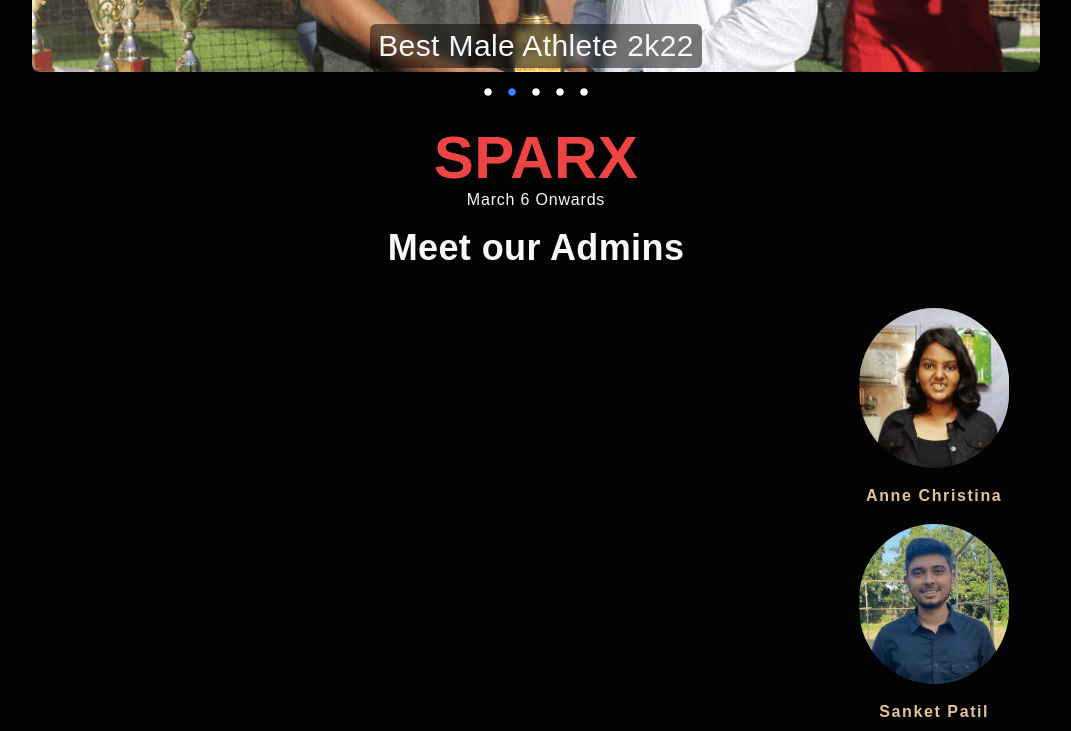
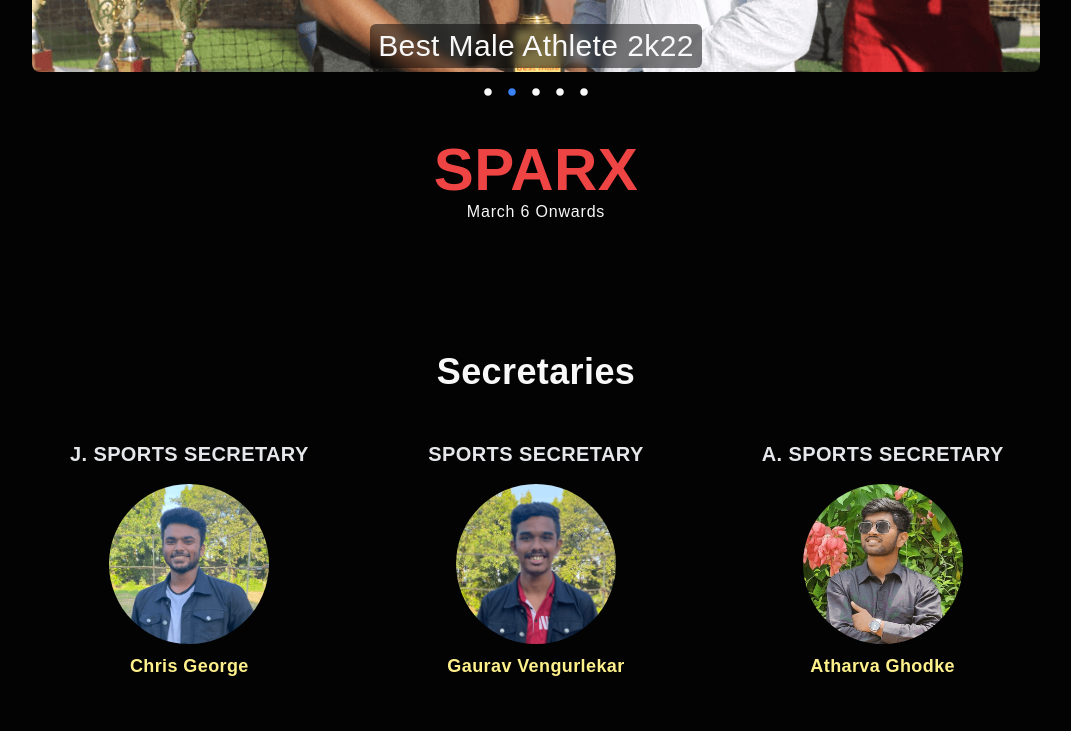
Before and after one commit to MrunalVaidya0715/sparx-website, a Next.js app in the folder sparx-web-app/: page / in a window 1280 px wide. Shown: the part 480-1211 px from the top of the page, without its empty margins (104-1175 px from the left). Built offline with nearby package versions, Linux system fonts and the light colour scheme.

Commit message:
Added Admins and changed Home Layout

```diff
--- a/sparx-web-app/components/Admins.jsx
+++ b/sparx-web-app/components/Admins.jsx
@@ -9,10 +9,10 @@ const Admins = () => {
                 AdminsList.map((admin) => {
                     return (
                         <>
-                            <div className='flex flex-col gap-4 justify-between p-2 items-center w-full'>
-                                <Image className=' object-cover mx-4 w-50 h-40 object-center bg-center rounded-full' src={admin.imgSrc} alt="/" width={150} height={150} />
+                            <div className='flex flex-col gap-2 justify-between p-2 items-center w-full'>
+                                <Image className=' object-cover mx-4  w-[8rem] h-[8rem] object-top bg-center rounded-full' src={admin.imgSrc} alt="/" width={150} height={150} />
                                 <div>
-                                    <p className=' text-[#e6c098] font-semibold tracking-widest'>{admin.name}</p>
+                                    <p className=' text-[#e6c098] font-semibold '>{admin.name}</p>
                                 </div>
 
                             </div>
--- /dev/null
+++ b/sparx-web-app/components/Heads.jsx
@@ -0,0 +1,34 @@
+import Image from 'next/image'
+import React from 'react'
+import { SparxHeads } from '../src/admins.js'
+const Heads = () => {
+    return (
+        <>
+            {
+                SparxHeads.map((head, index) => {
+                    return (
+                        <>
+                            <div className='w-full h-full flex flex-col py-4 gap-4 items-center justify-between' >
+                                <div className='text-center w-full'>
+                                    <h2 className=' uppercase text-sm lg:text-xl text-gray-200 text-center'>{head.pos}</h2>
+                                </div>
+                                <div className=' flex flex-col gap-2 items-center justify-center'>
+                                    <div className=''>
+                                        <Image className=' rounded-full  object-cover object-top w-[8rem] md:w-[10rem] h-[8rem] md:h-[10rem]' src={head.imgSrc} alt={head.pos} width={250} height={150} />
+                                    </div>
+                                    <div className='text-center w-full'>
+                                        <h2 className=' text-sm lg:text-lg text-yellow-200 text-center'>{head.name}</h2>
+                                    </div>
+                                </div>
+
+
+                            </div>
+                        </>
+                    )
+                })
+            }
+        </>
+    )
+}
+
+export default Heads
--- /dev/null
+++ b/sparx-web-app/components/HomeLanding.jsx
@@ -0,0 +1,21 @@
+import React from 'react'
+import Slider from './Slider'
+
+const HomeLanding = () => {
+    return (
+        <div className=' w-full py-20 h-screen flex flex-col justify-between items-center'>
+            <div className=' w-full'>
+                <Slider />
+            </div>
+            <div className=' max-w-[1240px] w-full h-fit p-4 flex flex-col justify-center items-center'>
+                <h1 className=' text-red-500 uppercase'>Sparx </h1>
+                <h3 className=' font-light text-lds tracking-wider'>March 6 Onwards</h3>
+
+
+
+            </div>
+        </div>
+    )
+}
+
+export default HomeLanding
--- /dev/null
+++ b/sparx-web-app/components/HomeMembers.jsx
@@ -0,0 +1,23 @@
+import React from 'react'
+import Marquee from 'react-fast-marquee'
+import Admins from './Admins'
+import Heads from './Heads'
+
+const HomeMembers = () => {
+  return (
+    <>
+    <h2 className=' mt-4 text-md mb-8'>Secretaries</h2>
+        <div className='max-w-[1024px] w-full gap-2 md:gap-4 flex justify-center items-center'>
+          <Heads />
+        </div>
+        <h2 className=' mt-8 text-md mb-8'>Meet our Admins</h2>
+        <div className=' max-w-[1024px] w-full overflow-hidden '>
+          <Marquee className=" mb-10" loop={false} speed={35} gradient={false} pauseOnHover={true} pauseOnClick={true}>
+            <Admins />
+          </Marquee>
+        </div>
+    </>
+  )
+}
+
+export default HomeMembers
--- a/sparx-web-app/src/admins.js
+++ b/sparx-web-app/src/admins.js
@@ -46,7 +46,7 @@ export const AdminsList = [
     },
     {
         id: 10,
-        name: "Anirudha ",
+        name: "Anirudha Sawant",
         imgSrc: "/assets/adminss/anirudha.png"
     },
     {
@@ -56,3 +56,25 @@ export const AdminsList = [
     },
 
 ]
+
+export const SparxHeads = [
+    {
+      id:1,
+      pos: "J. Sports Secretary",
+      name: "Chris George",
+      imgSrc:"/assets/adminss/chris.png",
+    },
+    {
+        id:2,
+        pos: "Sports Secretary",
+        name: "Gaurav Vengurlekar",
+        imgSrc:"/assets/adminss/gaurav.png",
+      },
+      {
+        id:3,
+        pos: "A. Sports Secretary",
+        name: "Atharva Ghodke",
+        imgSrc:"/assets/adminss/atharva.png",
+      },
+
+  ]
--- a/sparx-web-app/src/pages/home.jsx
+++ b/sparx-web-app/src/pages/home.jsx
@@ -1,4 +1,7 @@
 import Admins from 'components/Admins'
+import Heads from 'components/Heads'
+import HomeLanding from 'components/HomeLanding'
+import HomeMembers from 'components/HomeMembers'
 import PointsTable from 'components/PointsTable'
 import Slider from 'components/Slider'
 import SlideSwiper from 'components/SlideSwiper'
@@ -9,26 +12,11 @@ import Marquee from 'react-fast-marquee'
 import img1 from '../../public/assets/me-back.jpg'
 const home = () => {
   return (
-    <div className=' pt-20 relative   flex flex-col justify-center items-center'>
-      {/* <div className=' absolute bottom-4 z-[-50]'>
-        <h1 className=' text-red-500 tracking-wider text-9xl'>SPARX</h1>
-      </div> */}
+    <div className=' flex flex-col justify-center items-center'>
 
-      <div className='  w-full'>
-        <Slider />
-      </div>
+      <HomeLanding/>
       <div className=' max-w-[1240px] w-full h-fit p-4 flex flex-col justify-center items-center'>
-        <h1 className=' text-red-500 uppercase'>Sparx </h1>
-        <h3 className=' font-light text-lds tracking-wider'>March 6 Onwards</h3>
-
-
-        <h2 className=' mt-4 text-md mb-8'>Meet our Admins</h2>
-        <div className=' max-w-[1024px] w-full overflow-hidden '>
-          <Marquee className=" mb-10" loop={false} speed={35} gradient={false} pauseOnHover={true} pauseOnClick={true}>
-            <Admins/>
-          </Marquee>
-        </div>
-
+        <HomeMembers />
       </div>
 
 
--- a/sparx-web-app/src/pages/photos.jsx
+++ b/sparx-web-app/src/pages/photos.jsx
@@ -33,7 +33,7 @@ const photos = () => {
                 <div className=' max-w-[1240px] w-full'>
                     <div className=' flex flex-col justify-center items-center'>
                         <h2 className='text-white font-light tracking-wide'>
-                            Gallery
+                            Gallery 2k23
                         </h2>
                         <div className=' py-5 lg:py-8 w-full p-4 lg:p-0 flex justify-center items-center flex-col'>
                             <div className='grid grid-cols-1 md:grid-cols-2 lg:grid-cols-3 gap-4'>
--- a/sparx-web-app/src/pages/winners.jsx
+++ b/sparx-web-app/src/pages/winners.jsx
@@ -3,7 +3,7 @@ import React from 'react'
 const winners = () => {
   return (
     <div className='py-20 flex flex-col justify-center items-center'>
-        <h1>Winners</h1>
+        <h2 className=' tracking-wider mb-4 font-light '>Schedule</h2>
     </div>
   )
 }
```
Also changed, not shown: sparx-web-app/src/images.js (line endings or trailing spaces).
